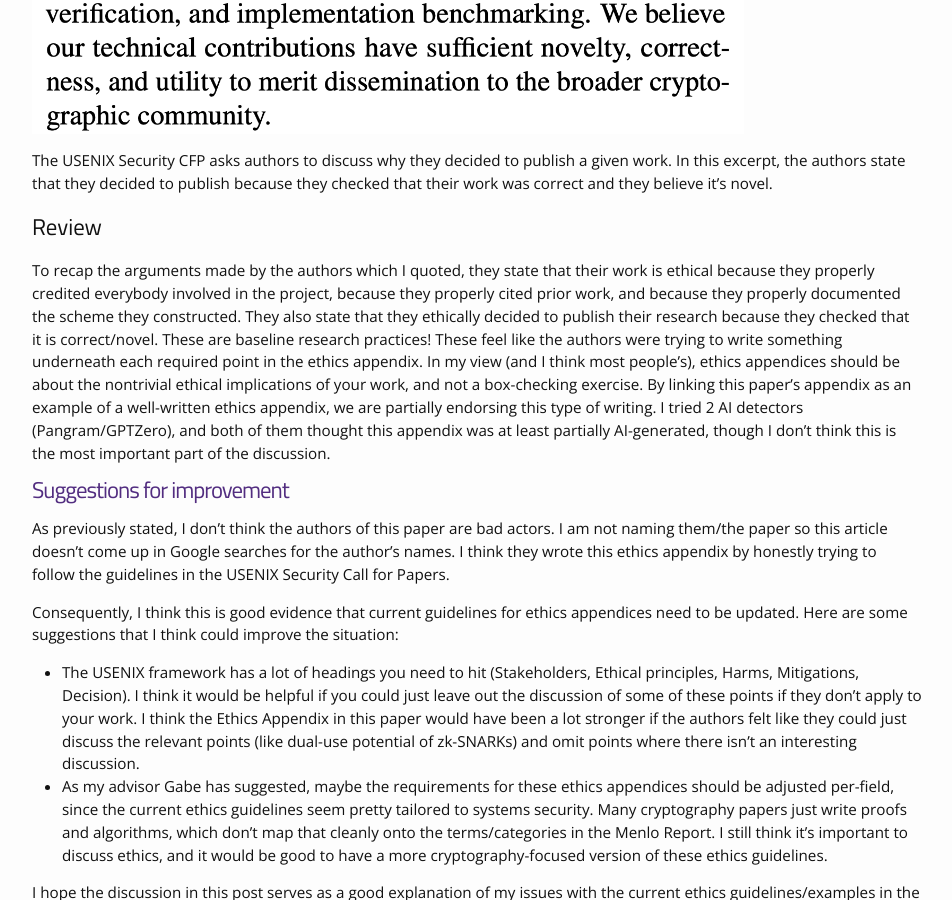
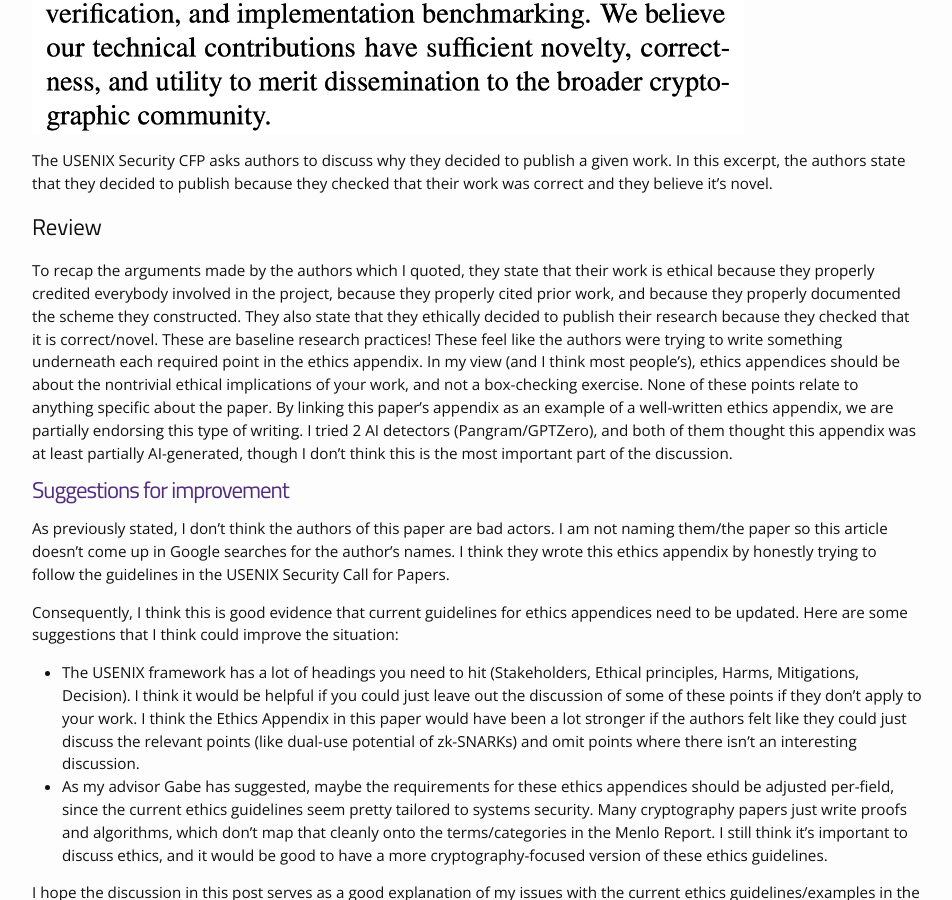
Before and after one commit to sashafrolov/sashafrolov.github.io, a Jekyll site: the page built from _posts/2026-04-07-usenix-cfp.markdown, in a window 1280 px wide and 900 px high, scrolled down 2159 px. Shown: the whole window, without its empty margins (163-1115 px from the left). Built offline with Jekyll 4.4.1, drawn with Linux system fonts in a browser that asks for light colours.

Commit message:
another small edit

```diff
--- a/_posts/2026-04-07-usenix-cfp.markdown
+++ b/_posts/2026-04-07-usenix-cfp.markdown
@@ -50,7 +50,7 @@ The USENIX Security CFP asks authors to discuss why they decided to publish a gi
 
 ## Review
 
-To recap the arguments made by the authors which I quoted, they state that their work is ethical because they properly credited everybody involved in the project, because they properly cited prior work, and because they properly documented the scheme they constructed. They also state that they ethically decided to publish their research because they checked that it is correct/novel. These are baseline research practices! These feel like the authors were trying to write something underneath each required point in the ethics appendix. In my view (and I think most people's), ethics appendices should be about the nontrivial ethical implications of your work, and not a box-checking exercise. By linking this paper's appendix as an example of a well-written ethics appendix, we are partially endorsing this type of writing. I tried 2 AI detectors (Pangram/GPTZero), and both of them thought this appendix was at least partially AI-generated, though I don't think this is the most important part of the discussion.
+To recap the arguments made by the authors which I quoted, they state that their work is ethical because they properly credited everybody involved in the project, because they properly cited prior work, and because they properly documented the scheme they constructed. They also state that they ethically decided to publish their research because they checked that it is correct/novel. These are baseline research practices! These feel like the authors were trying to write something underneath each required point in the ethics appendix. In my view (and I think most people's), ethics appendices should be about the nontrivial ethical implications of your work, and not a box-checking exercise. None of these points relate to anything specific about the paper. By linking this paper's appendix as an example of a well-written ethics appendix, we are partially endorsing this type of writing. I tried 2 AI detectors (Pangram/GPTZero), and both of them thought this appendix was at least partially AI-generated, though I don't think this is the most important part of the discussion.
 
 # Suggestions for improvement
 As previously stated, I don't think the authors of this paper are bad actors. I am not naming them/the paper so this article doesn't come up in Google searches for the author's names. I think they wrote this ethics appendix by honestly trying to follow the guidelines in the USENIX Security Call for Papers.
```
